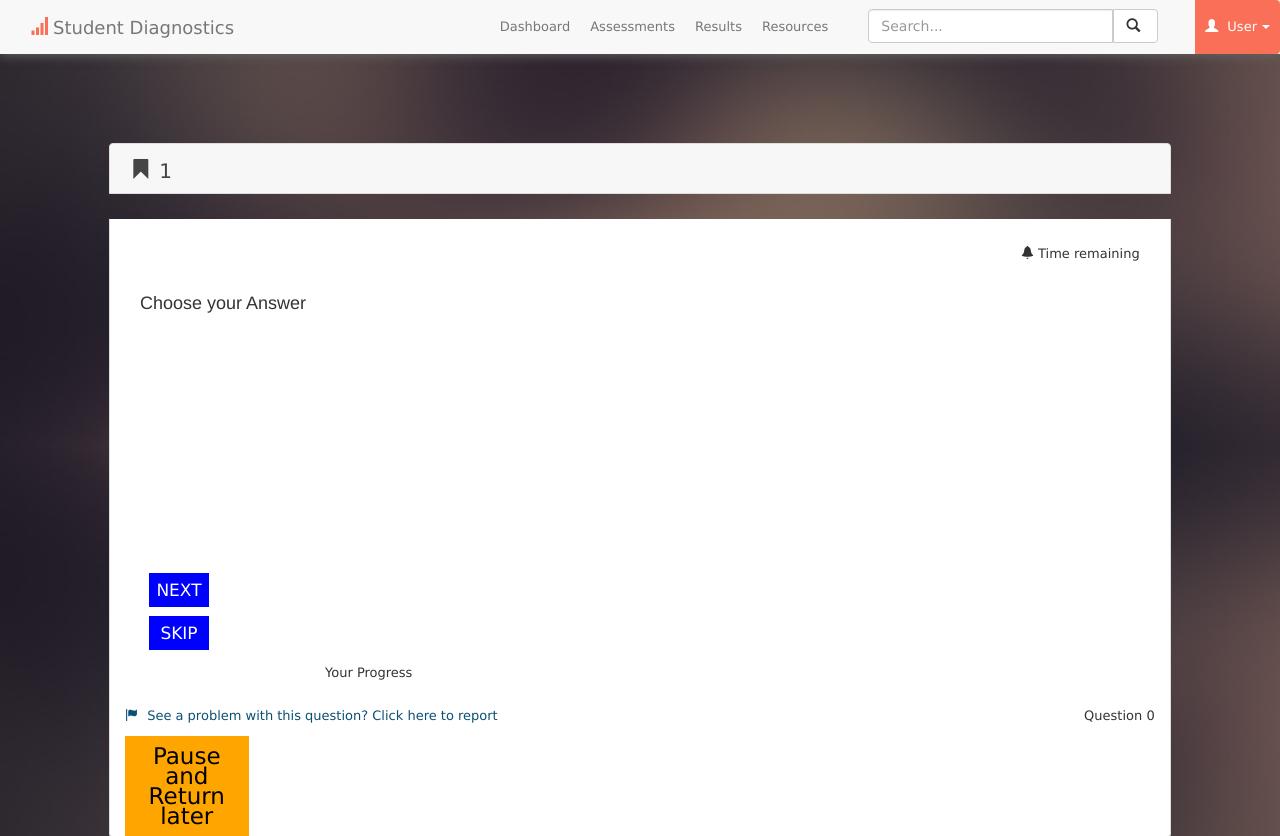
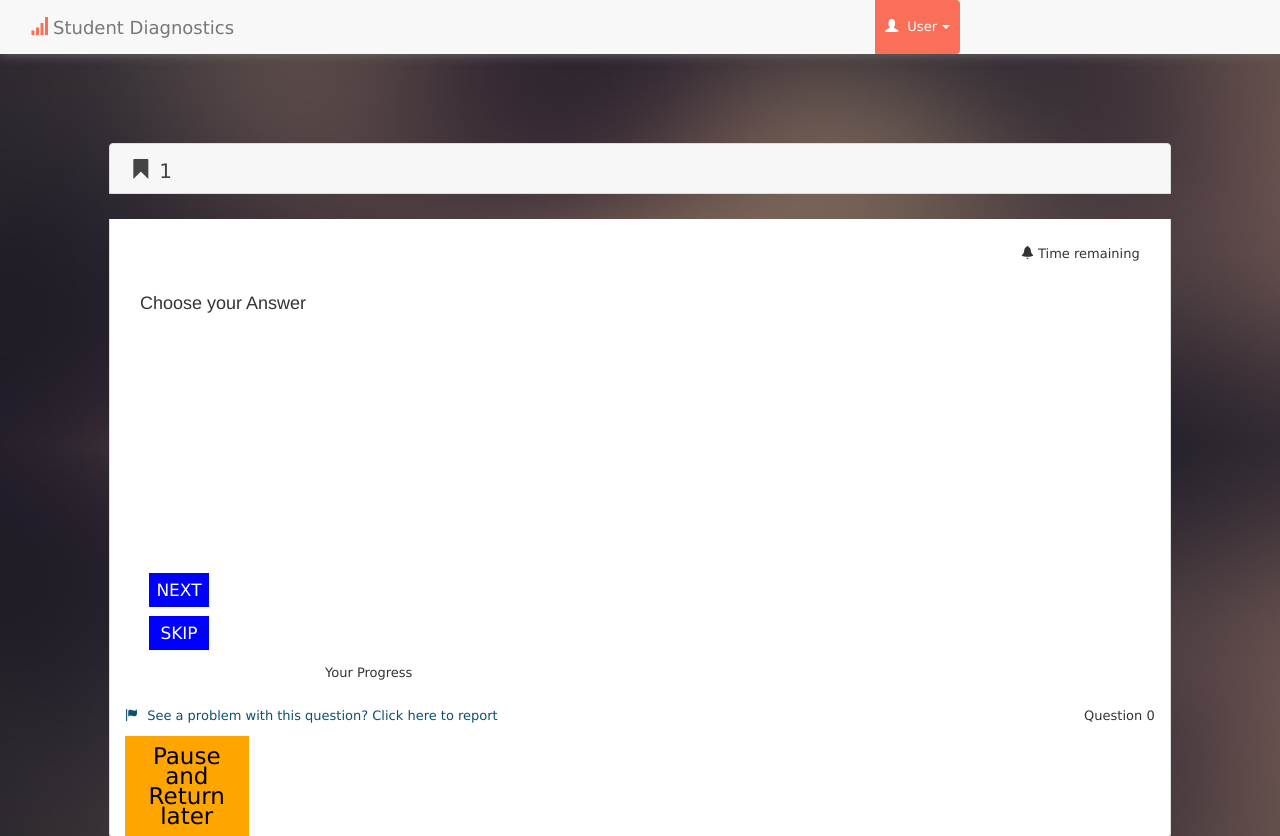
Before and after one commit to AIMHIGHTUITION/beta, a PHP site: page /testpage.php?exmtle=1 in a window 1280 px wide. Shown: the top 836 px of the page. Run offline with PHP 8.4, Linux system fonts and the light colour scheme; the visitor is signed in with stand-in values (Sample User, id 1); data that the repository does not hold is empty; some libraries are stand-ins or nearby versions.

Commit message:
Remove the navbar
Deleted the navbar and search in test page

```diff
--- a/testpage.php
+++ b/testpage.php
@@ -14,13 +14,6 @@
 	$id = $_SESSION['id']; //login user ID
 	$sessionType = $_SESSION['type'];
 
-
-
-
-
-
-
-
 ?>
 <!DOCTYPE html>
 <html class="no-js" lang="en" >
@@ -31,23 +24,17 @@
 	<meta name="keywords" content="Online Assessment, Test Prep, Tutors, Review Center" />
 	<meta name="author" content="Aim High Tuition"/>
 	<link rel="shortcut icon" href="favicon.png">
-
 	<title>Student Diagnostic | Assessment</title>
 	<!-- Bootstrap core CSS -->
 	<link href="css/bootstrap.css" rel="stylesheet">
-
 	<!-- Daneden animate CSS -->
 	<link href="css/animate.css" rel="stylesheet">
 	<link href="css/animate.min.css" rel="stylesheet">
-
 	<!-- Custom styles for this template -->
 	<link href="css/style.css" rel="stylesheet">
-
 	<!-- Data-Table style -->
 	<link href="css/jquery.dataTables.css" rel="stylesheet">
 	 <link rel="stylesheet" href="//code.jquery.com/ui/1.11.4/themes/smoothness/jquery-ui.css">
-
-
 	<style>
 		.choices input{
 		cursor: pointer;
@@ -137,7 +124,6 @@ width: 20px;
   </form>
 </div>
 
-
 	<div class="container"><!-- Main Container starts here -->
 		<div class="row navbar-fixed-top" id="top-navigation">
 			<header class="col-sm-12 col-md-8"><!-- Navigation header starts here -->
@@ -150,34 +136,8 @@ width: 20px;
 						</button>
 						<a class="navbar-brand" href="index.php"><i class="glyphicon glyphicon-signal"></i>Student Diagnostics</a>
 					</div>
-					<div class="navbar-collapse collapse">
-						<ul class="nav navbar-nav navbar-right">
-							<li><a href="index.php">Dashboard</a></li>
-							<?php
-							$loggedUser = 2;
-							if ($sessionType == 't') {
-								echo "<li><a href=\"student_pl.php\">Student Program</a></li>";
-								echo "<li><a href=\"tutor_resources.php\">Resources</a></li>";
-							}else{
-								if ($sessionType == 'p') {
-									$loggedUser = 1;
-								}else if($sessionType == 's'){
-									$loggedUser = 3;
-								}
-								echo "<li><a href=\"assessmentsetup.php\">Assessments</a></li>";
-								echo "<li><a href=\"results.php\">Results</a></li>";
-								echo "<li><a href=\"resources.php\">Resources</a></li>";
-							}
-							?>
-						</ul>
-					</div><!--/.nav-collapse -->
 				</div>
 			</header><!-- Navigation header ends here -->
-
-			<div class="input-group col-md-3" id="custom-search">
-				<input type="text" class="form-control" placeholder="Search...">
-				<span class="input-group-btn"><button class="btn btn-default" type="button"><i class="glyphicon glyphicon-search"></i></button></span>
-			</div>
 
 			<div class="col-xs-12 col-sm-12 col-md-1 nav-user">
 				<ul class="nav navbar-nav pull-right">
```
